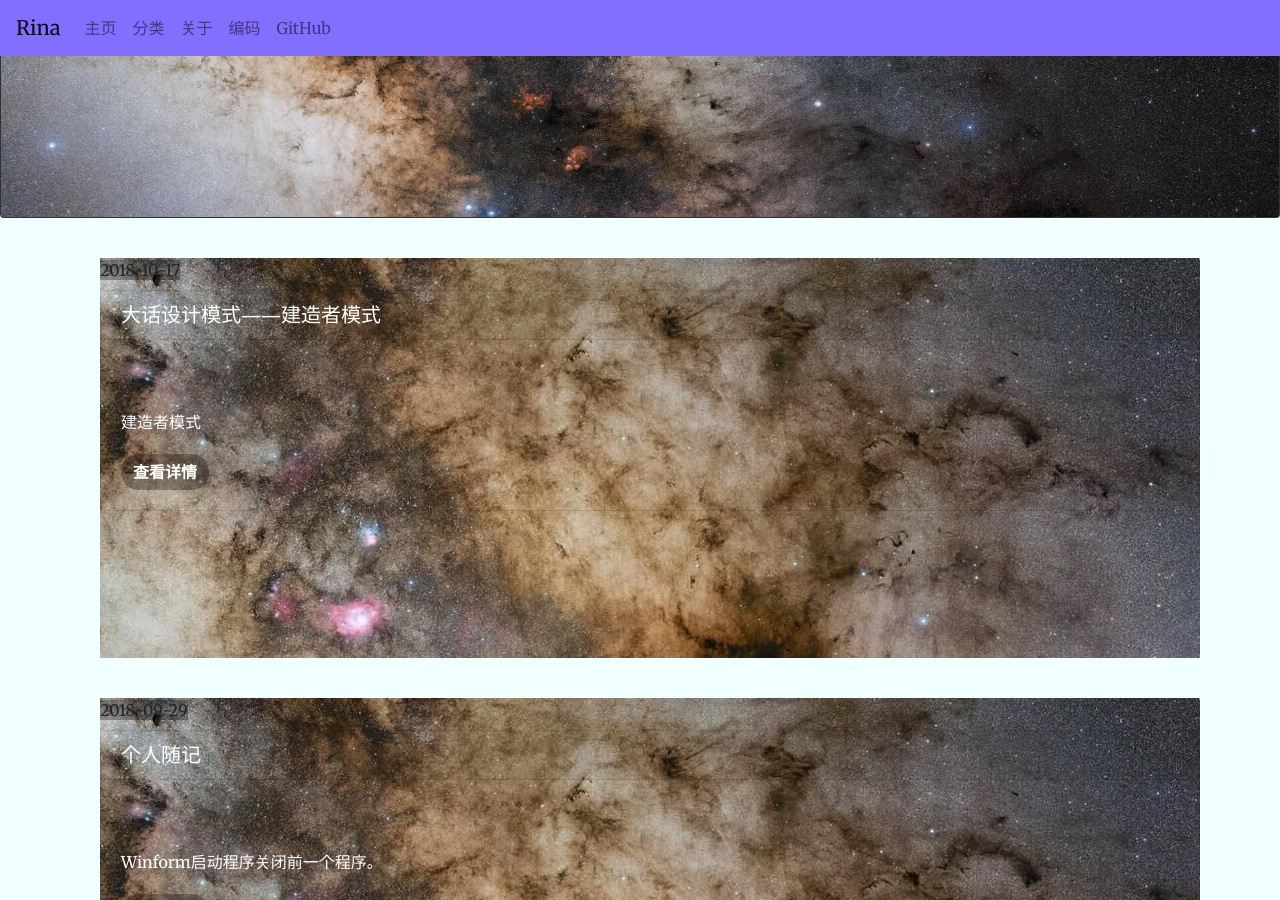
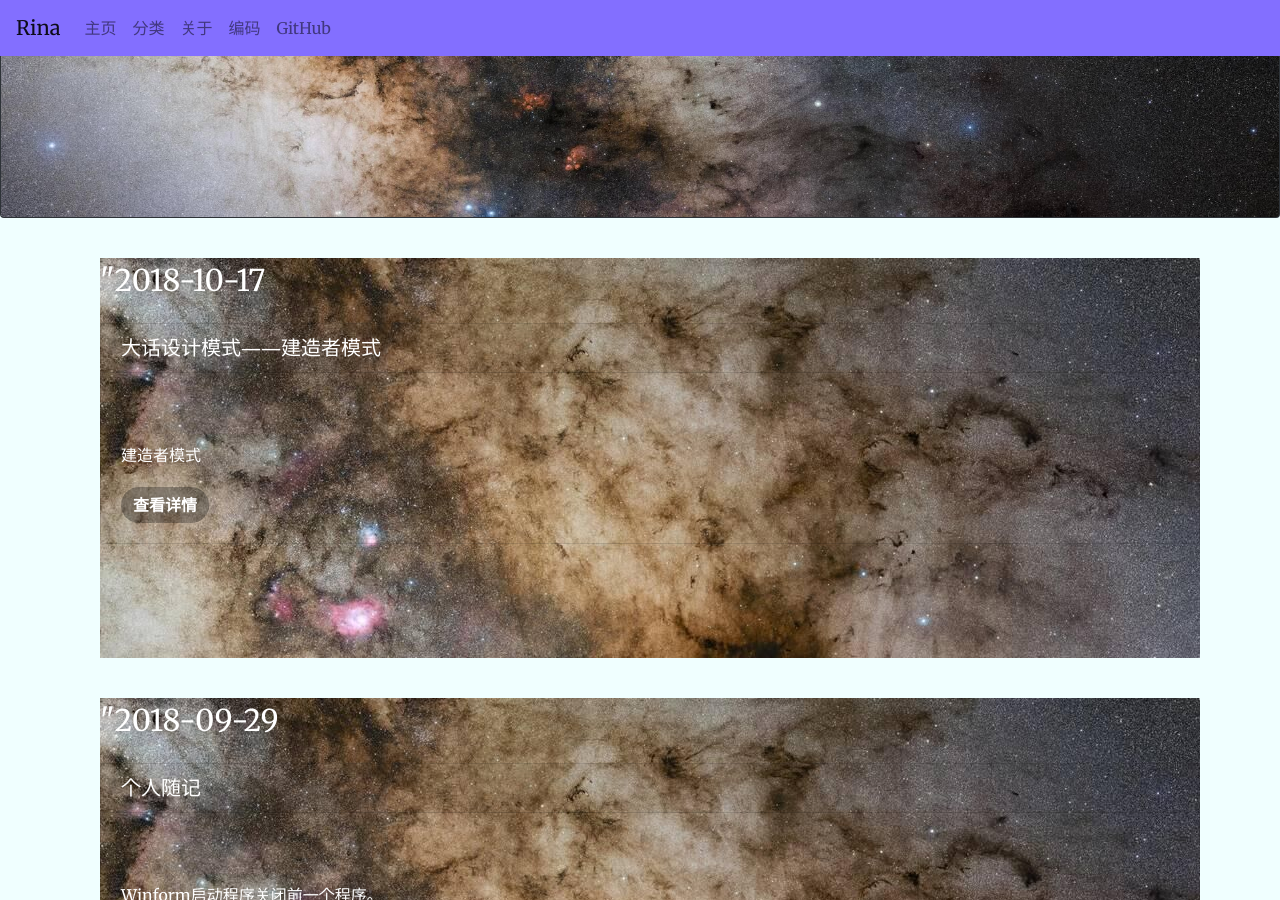
Before and after one commit to Rinaloving/Rinaloving.github.io, a Jekyll site: the page built from index.html, in a window 1280 px wide and 900 px high, scrolled down 500 px. Built offline with Jekyll 4.4.1, drawn with Linux system fonts in a browser that asks for light colours; the list of posts is cut into pages by our own code.

Commit message:
字体大小

```diff
--- a/index.html
+++ b/index.html
@@ -10,7 +10,7 @@ full_posts: 3
 
 		  {% for post in paginator.posts %}
 		  <div class="post" style="margin-bottom:40px; width:1100px; height:400px; background:url(img/header.jpg);">
-			<span class='glyphicon glyphicon-calendar' style="background: rgba(0,0,0, 0.3)">{{post.date | date: "%Y-%m-%d"}}</span>
+			<p class="card-text"  style="color:white; font-size:30px; ">"{{post.date | date: "%Y-%m-%d"}}</p>
 			<h1><a href='{{post.url}}'></a></h1>
 			<!-- <div class='body'>{{post.content}}</div> -->
 			<div class='card' style="background: rgba(0,0,0, 0.0);">
```
